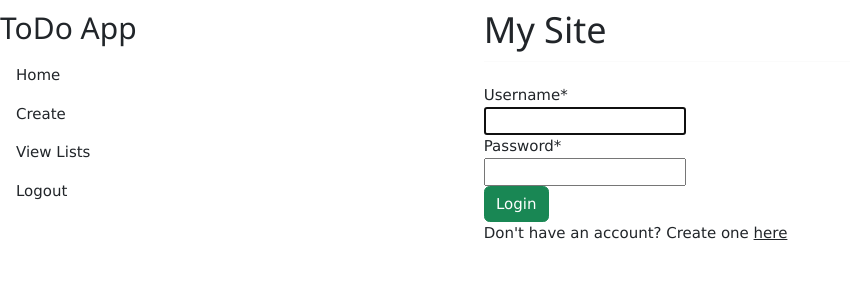
After one commit to turab45/Carbon-Footprint-Analysis, a Django app: page /login/ in a window 1280 px wide. The commit adds this page. Shown: the top 300 px of the page, without its empty margins (0-850 px from the left). Run offline with Django 4.2, Linux system fonts and the light colour scheme; some libraries are stand-ins or nearby versions.

Commit message:
Add wrap up

```diff
--- a/mysite/main/models.py
+++ b/mysite/main/models.py
@@ -1,7 +1,9 @@
 from django.db import models
+from django.contrib.auth.models import User
 
 # Create your models here.
 class ToDoList(models.Model):
+    user = models.ForeignKey(User, on_delete=models.CASCADE, related_name="todolist", null=True)
     title = models.CharField(max_length=200)
     created_at = models.DateTimeField(auto_now_add=True)
     updated_at = models.DateTimeField(auto_now=True)
--- a/mysite/main/templates/main/base.html
+++ b/mysite/main/templates/main/base.html
@@ -15,7 +15,8 @@
         <h2>ToDo App</h2>
         <a href="/" class="w3-bar-item w3-button">Home</a>
         <a href="/create/" class="w3-bar-item w3-button">Create</a>
-        <a href="/2" class="w3-bar-item w3-button">View Lists</a>
+        <a href="/view" class="w3-bar-item w3-button">View Lists</a>
+        <a href="/logout" class="w3-bar-item w3-button">Logout</a>
     </div>
 
     <div id="content" name="content" class="main" style="margin-left:25%">
@@ -23,8 +24,8 @@
             <div class="col-8">
                 <h1 class="mt-2"> My Site</h1>
                 <hr class="mt-0 mb-4">
-        {% block content%}
-        {% endblock %}
+                    {% block content%}
+                    {% endblock %}
             </div>
         </div>
     </div>
--- a/mysite/main/urls.py
+++ b/mysite/main/urls.py
@@ -5,4 +5,5 @@ urlpatterns = [
     path('',views.home, name='home'),
     path('<int:id>', views.index, name='index'),
     path('create/', views.create, name='create'),
+    path('view/', views.view, name='view'),
     ]
--- a/mysite/main/views.py
+++ b/mysite/main/views.py
@@ -36,7 +36,13 @@ def create(response):
             title = form.cleaned_data['title']
             t = ToDoList(title = title)
             t.save()
+            response.user.todolist.add(t)
+
         return HttpResponseRedirect("/%i" %t.id)
     else:
         form = CreateNewList()
     return render(response, 'main/create.html', {'form':form})
+
+
+def view(response):
+    return render(response, 'main/view.html')
--- a/mysite/mysite/settings.py
+++ b/mysite/mysite/settings.py
@@ -120,6 +120,9 @@ USE_TZ = True
 
 STATIC_URL = 'static/'
 CRISPY_TEMPLATE_PACK = "bootstrap"
+LOGIN_REDIRECT_URL = '/'
+LOGOUT_REDIRECT_URL = '/login'
+
 
 # Default primary key field type
 # https://docs.djangoproject.com/en/4.0/ref/settings/#default-auto-field
--- a/mysite/mysite/urls.py
+++ b/mysite/mysite/urls.py
@@ -21,4 +21,5 @@ urlpatterns = [
     path('admin/', admin.site.urls),
     path('register/', v.register, name="register"),
     path('', include('main.urls')),
+    path('', include('django.contrib.auth.urls'))
 ]
--- /dev/null
+++ b/mysite/register/templates/registration/login.html
@@ -0,0 +1,15 @@
+{% extends "main/base.html" %}
+{% load crispy_forms_tags %}
+{% block title %}Login{% endblock%}
+
+{% block content%}
+
+<form method="post" class="form-group">
+    {% csrf_token %}
+    {{form|crispy}}
+
+    <button type="submit" name="submit" class="btn btn-success">Login</button>
+    <!-- Dont have an ccount-->
+    <p>Don't have an account? Create one <a href="/register">here</a></p>
+</form>
+{% endblock %}
```
Also changed, not shown: mysite/main/templates/main/view.html (added, +11 -0 lines), mysite/db.sqlite3, mysite/main/migrations/0001_initial.py, mysite/main/migrations/0002_remove_todolist_description.py (deleted).
